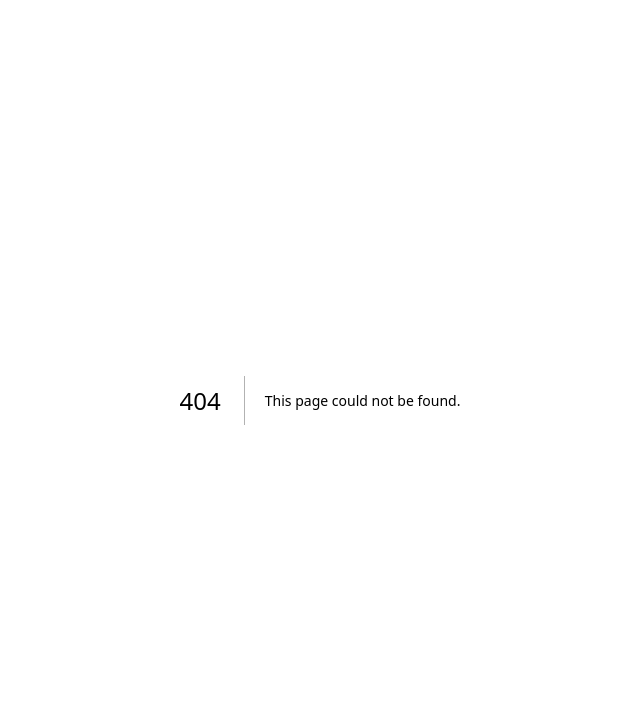
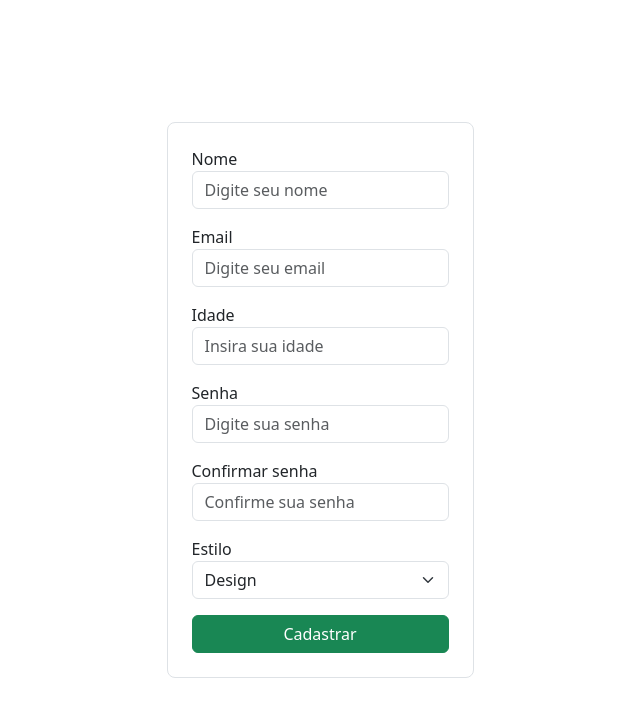
Before and after one commit to PeuTrindade/art_system_front, a Next.js app: page /signUp in a window 1280 px wide. Before the commit this address had no page. Shown: the top 716 px of the page, without its empty margins (320-960 px from the left). Built offline with nearby package versions, Linux system fonts and the light colour scheme.

Commit message:
feat: adding sign up page

```diff
--- a/src/pages/login/index.tsx
+++ b/src/pages/login/index.tsx
@@ -30,6 +30,8 @@ export default function Login() {
 
             if (response.ok) {
                 const userToken = data.token
+
+                toast('Login realizado com sucesso!', { type: 'success' })
 
                 Cookies.set('token', userToken)
 
--- /dev/null
+++ b/src/pages/signUp/index.tsx
@@ -0,0 +1,134 @@
+import { useRouter } from "next/router"
+import { ChangeEvent, FormEvent, useState } from "react"
+import { toast } from "react-toastify"
+
+export default function SignUp() {
+    const [email, setEmail] = useState<string>()
+    const [name, setName] = useState<string>()
+    const [password, setPassword] = useState<string>()
+    const [confirmPassword, setConfirmPassword] = useState<string>()
+    const [style, setStyle] = useState<string>('1')
+    const [age, setAge] = useState<number>()
+    const { push } = useRouter()
+
+    const onChangeName = (e: ChangeEvent<HTMLInputElement>) => {
+        setName(e.target.value)
+    }
+
+    const onChangeEmail = (e: ChangeEvent<HTMLInputElement>) => {
+        setEmail(e.target.value)
+    }
+
+    const onChangeAge = (e: ChangeEvent<HTMLInputElement>) => {
+        setAge(+e.target.value)
+    }
+
+    const onChangePassword = (e: ChangeEvent<HTMLInputElement>) => {
+        setPassword(e.target.value)
+    }
+
+    const onChangeConfirmPassword = (e: ChangeEvent<HTMLInputElement>) => {
+        setConfirmPassword(e.target.value)
+    }
+
+    const onSelect = (e: ChangeEvent<HTMLSelectElement>) => {
+        setStyle(e.target.value)
+    }
+
+    const registerUser = async () => {
+        try {
+            const styleMatcher = {
+                '1': 'design',
+                '2': 'photography',
+                '3': 'painting',
+                '4': 'sculpture'
+            }
+
+            const formattedStyle = styleMatcher[style as '1' || '2' || '3' || '4']
+
+            const requestBody = {
+                name,
+                email,
+                password,
+                age,
+                style: formattedStyle
+            }
+
+            const response = await fetch(`${process.env.NEXT_PUBLIC_API}/user`, {
+                method: 'POST',
+                headers: {
+                    'Content-Type': 'application/json'
+                },
+                body: JSON.stringify(requestBody)
+            })
+
+            const data = await response.json()
+
+            if (response.ok) {
+                toast('Cadastro realizado com sucesso!', { type: 'success' })
+
+                push('/login')
+            } else {
+                if (data.message == 'Email already exists. Please, try login!') {
+                    toast('Email já em uso. Faça login!', { type: 'error' })
+                } else {
+                    toast('Ocorreu um erro ao cadastrar. Tente novamente!', { type: 'error' })
+                }
+            }
+        } catch (error) {
+            toast('Ocorreu um erro inesperado!', { type: 'error' })
+        }
+    }
+
+    const onHandleSubmit = async (e: FormEvent<HTMLFormElement>) => {
+        e.preventDefault()
+
+        if (email && password && name && style && age && confirmPassword) {
+            if (password !== confirmPassword) {
+                toast('Senhas incompatíveis!', { type: 'error' })
+            } else {
+                await registerUser()
+            }
+        } else {
+            toast('Campos não preenchidos!', { type: 'error' })
+        }
+    }
+
+    return (
+    <div className="vh-100 d-flex justify-content-center align-items-center">
+        <form onSubmit={onHandleSubmit} className="w-[300px] border p-4 rounded-3">
+            <div className="form-group">
+                <label htmlFor="name">Nome</label>
+                <input value={name} onChange={onChangeName} type="text" className="form-control" id="name" aria-describedby="name" placeholder="Digite seu nome" />
+            </div>
+            <div className="form-group mt-3">
+                <label htmlFor="email">Email</label>
+                <input value={email} onChange={onChangeEmail} type="email" className="form-control" id="email" aria-describedby="email" placeholder="Digite seu email" />
+            </div>
+            <div className="form-group mt-3">
+                <label htmlFor="age">Idade</label>
+                <input value={age} onChange={onChangeAge} type="number" className="form-control" id="age" aria-describedby="age" placeholder="Insira sua idade" />
+            </div>
+            <div className="form-group mt-3">
+                <label htmlFor="password">Senha</label>
+                <input value={password} onChange={onChangePassword} type="password" className="form-control" id="password" placeholder="Digite sua senha" />
+            </div>
+            <div className="form-group mt-3">
+                <label htmlFor="confirmPassword">Confirmar senha</label>
+                <input value={confirmPassword} onChange={onChangeConfirmPassword} type="password" className="form-control" id="confirmPassword" placeholder="Confirme sua senha" />
+            </div>
+            <div className="form-group mt-3">
+                <label htmlFor="style">Estilo</label>
+                <select value={style} onChange={onSelect} id="style" className="form-select" aria-label="style">
+                    <option value='1'>Design</option>
+                    <option value="2">Fotografia</option>
+                    <option value="3">Pintura</option>
+                    <option value="4">Escultura</option>
+                </select>
+            </div>
+            <div className="d-flex flex-column gap-1 mt-3">
+                <button type="submit" className="btn btn-success">Cadastrar</button>
+            </div>
+        </form>
+    </div>)
+}
```
